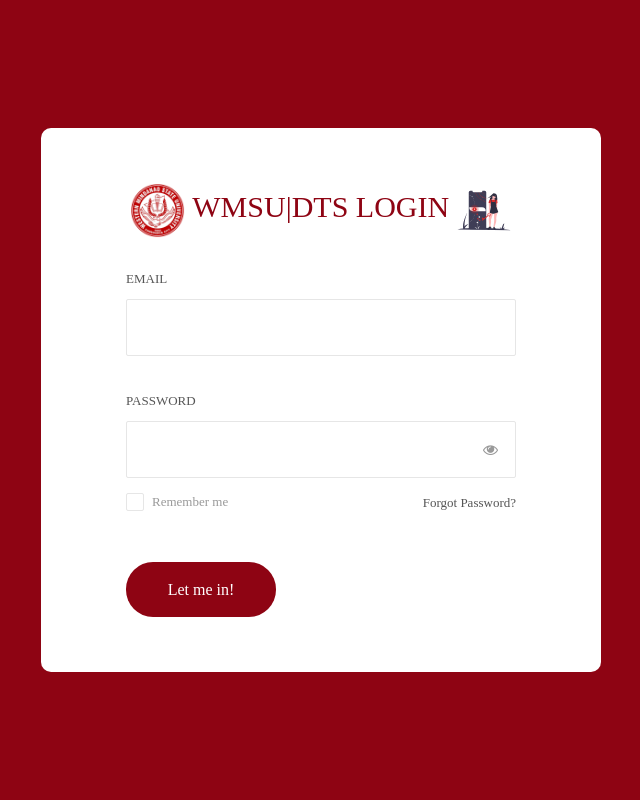
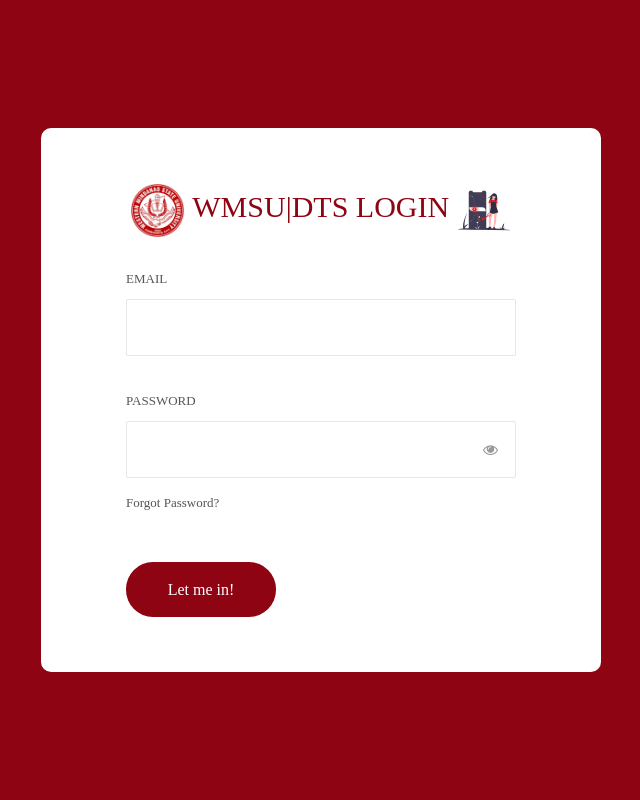
Before and after one commit to panaguiton-markangelo-github/WMSU_DTS_G2, a PHP site: page /tcpdf/index.php in a window 1280 px wide. Shown: the whole page, without its empty margins (319-959 px from the left). Run offline with PHP 8.4, Linux system fonts and the light colour scheme; a stand-in replaces the project's code that opens the database connection; some web fonts are replaced.

Commit message:
updated version

```diff
--- a/index.php
+++ b/index.php
@@ -57,12 +57,7 @@
 					</div>
 
 					<div class="flex-sb-m w-full p-b-48">
-						<div class="contact100-form-checkbox">
-							<input class="input-checkbox100" id="ckb1" type="checkbox" name="remember-me">
-							<label class="label-checkbox100" for="ckb1">
-								Remember me
-							</label>
-						</div>
+
 
 						<div>
 							<a href="forgot_pass/forgot-pass.php" class="txt3">
```
